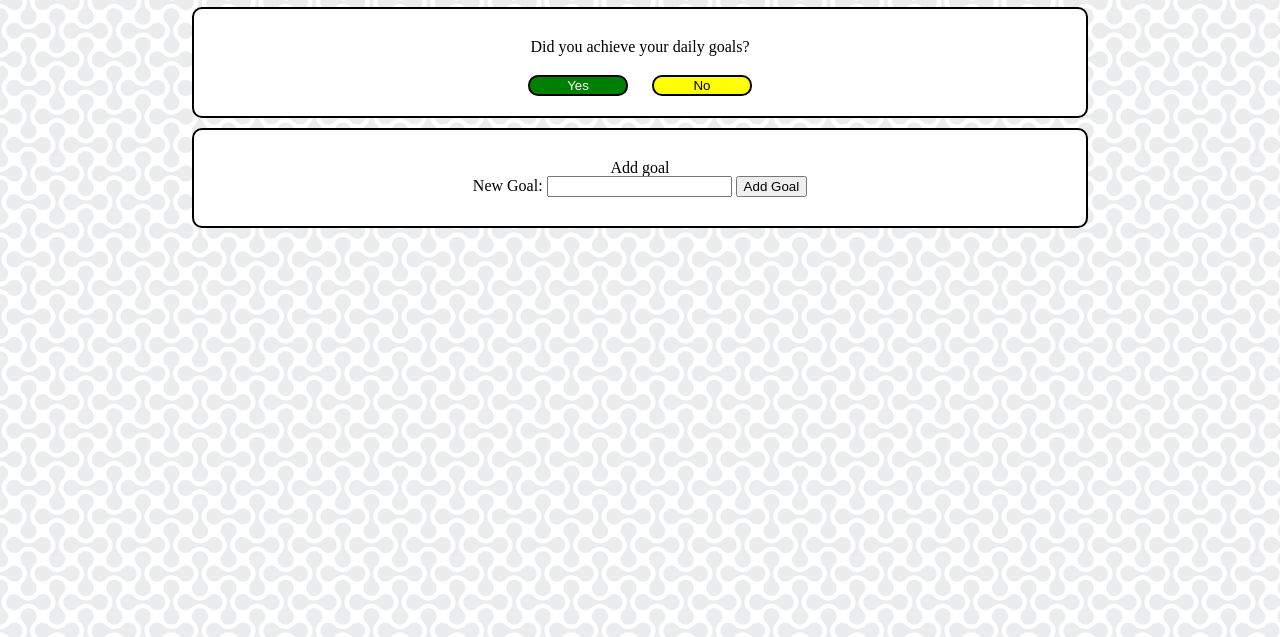
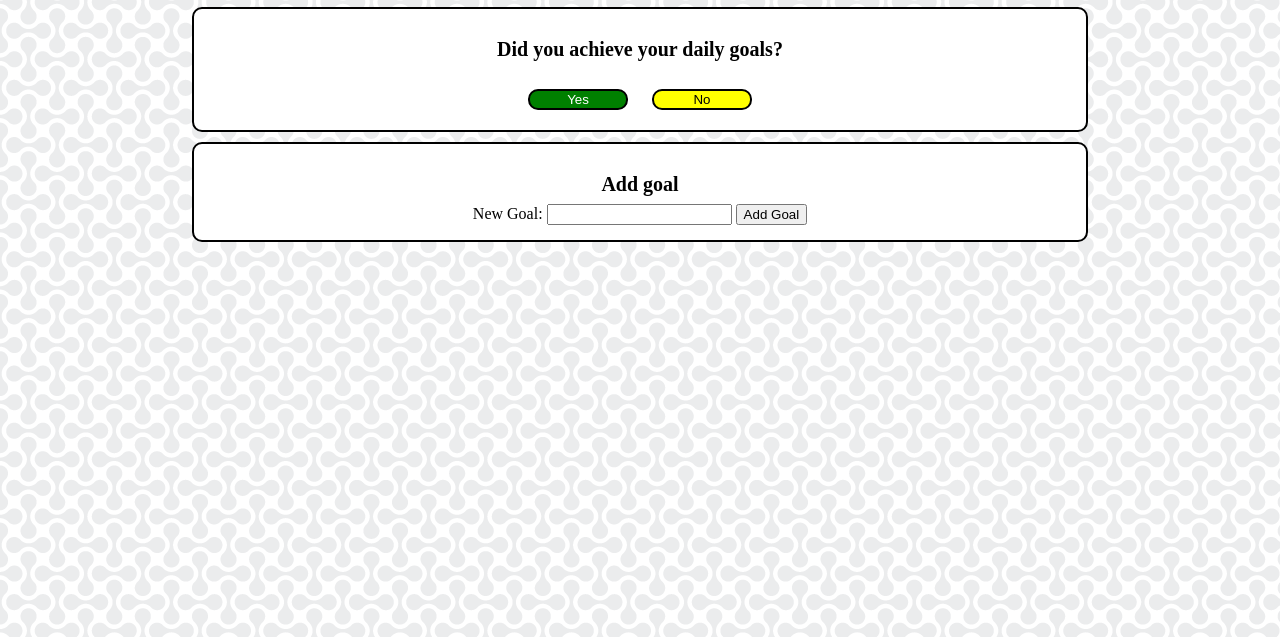
Before and after one commit to pitekcharles/goallist, a plain HTML site: page index.html in a window 1280 px wide. Shown: the part 163-800 px from the top of the page. Drawn offline with nearby package versions, Linux system fonts and the light colour scheme.

Commit message:
some styling to the h2 elements

```diff
--- a/resources/css/main.css
+++ b/resources/css/main.css
@@ -24,6 +24,13 @@ main {
     margin-top: 10px;
     width: 100%;
     text-align: center;
+}
+
+main h2 {
+    font-size: 20px;
+    font-weight: bold;
+    color: black;
+    margin-bottom: 10px;
 }
 
 main button {
```
